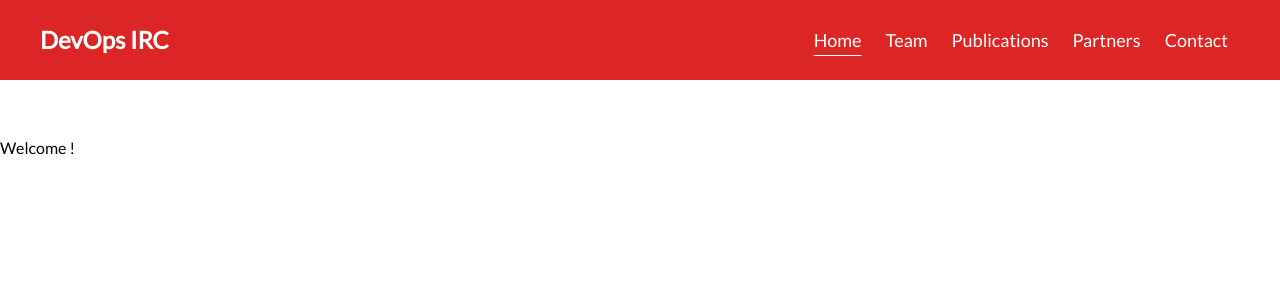
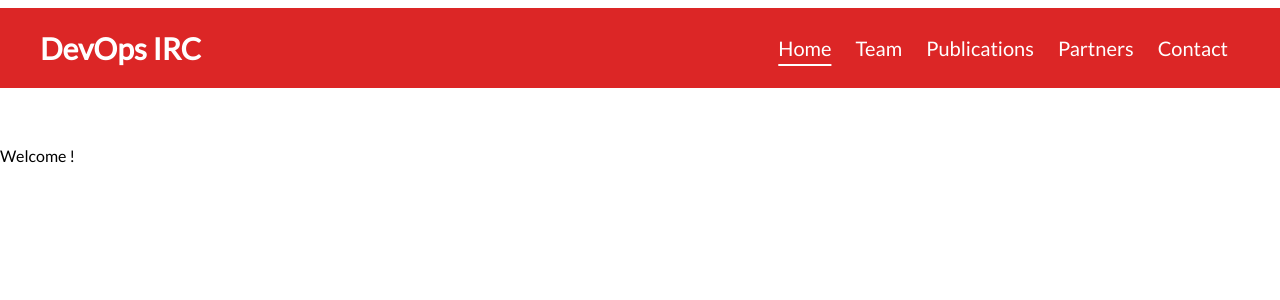
Before and after one commit to devopsirc/devopsirc.github.io, a Vue app: page / in a window 1280 px wide. Shown: the top 300 px of the page. Built offline with nearby package versions, Linux system fonts and the light colour scheme; what tw-elements would draw is missing.

Commit message:
navbar font size increased

```diff
--- a/src/assets/main.css
+++ b/src/assets/main.css
@@ -14,8 +14,12 @@
     }
 }
 
+.nav-default {
+    @apply flex items-center !px-10 !h-20 space-x-4 bg-red-600 text-white top-0 !mx-0 !mt-2 w-full
+}
+
 .nav-item {
-    @apply px-3 py-2 !text-white text-lg bg-transparent hover:nav-item-selected hover:cursor-pointer
+    @apply px-3 py-2 text-xl bg-transparent hover:nav-item-selected hover:cursor-pointer
 }
 
 ::-webkit-scrollbar-track
--- a/src/components/navbar/TheDefaultNavBar.vue
+++ b/src/components/navbar/TheDefaultNavBar.vue
@@ -1,9 +1,7 @@
 <template>
-  <nav
-    class="flex items-center !px-10 !h-20 space-x-4 bg-red-600 fixed-top top-0 !mx-0 !mt-0 w-full"
-  >
+  <nav class="nav-default fixed-top">
     <div class="w-full">
-      <h1 class="text-2xl font-bold text-white">DevOps IRC</h1>
+      <h1 class="text-3xl font-bold">DevOps IRC</h1>
     </div>
     <div class="flex justify-end items-center w-full h-full">
       <router-link
```
